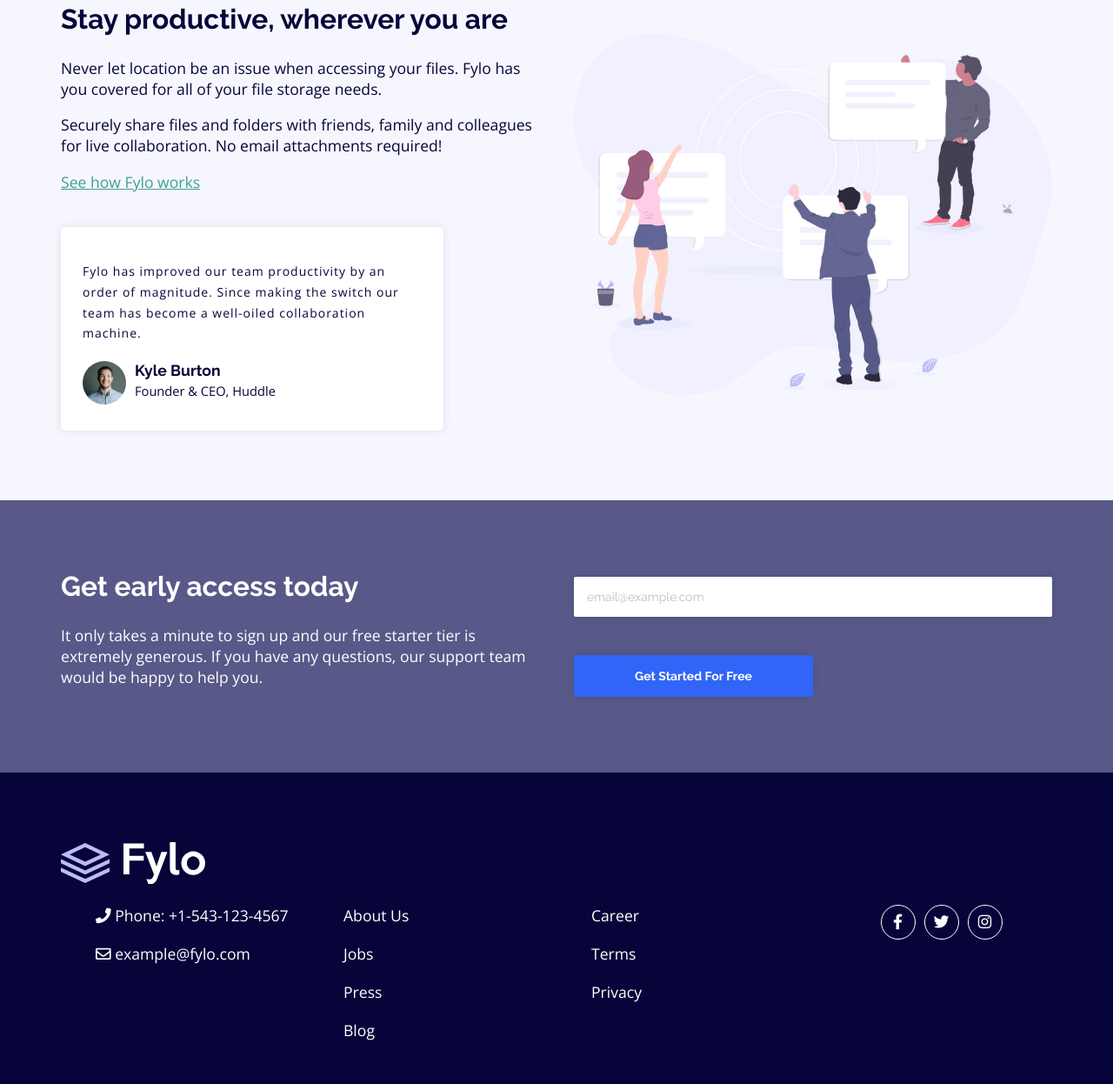
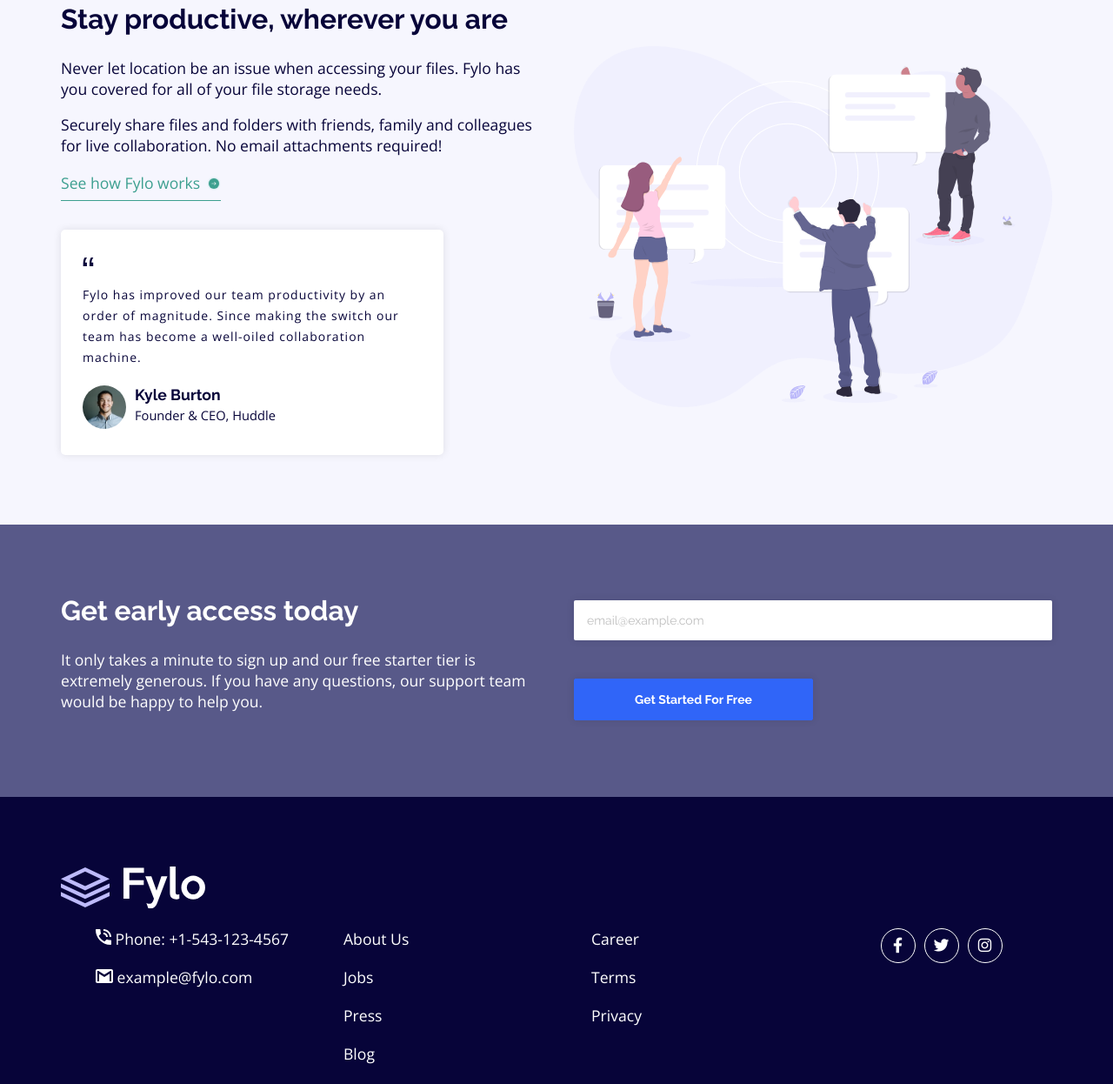
Before and after one commit to Gabrielle3101/fylo-landing-page-fm, a plain HTML site: page index.html in a window 1280 px wide. Shown: the part 769-2015 px from the top of the page at 87% size. Drawn offline with nearby package versions, Linux system fonts and the light colour scheme; files whose address does not match are found by name.

Commit message:
fylo landing

```diff
--- a/index.html
+++ b/index.html
@@ -61,8 +61,9 @@
             Securely share files and folders with friends, family and colleagues for
             live collaboration. No email attachments required!
           </p>
-          <a href="#">See how Fylo works</a>
+          <a href="" class="productive-info__link">See how Fylo works</a>
           <div class="testimonial-box">
+            <img src="/fylo-landing-page-with-two-column-layout-master/images/icon-quotes.svg" alt="">
             <p>
               Fylo has improved our team productivity by an order of magnitude. Since
               making the switch our team has become a well-oiled collaboration machine.
@@ -115,10 +116,10 @@
       <div class="flex align-start">
         <ul>
           <li>
-            <i class="fas fa-phone"></i> Phone: +1-543-123-4567
+            <img src="/fylo-landing-page-with-two-column-layout-master/images/icon-phone.svg" alt="">  Phone: +1-543-123-4567
           </li>
           <li>
-            <i class="far fa-envelope"></i> example@fylo.com
+            <img src="/fylo-landing-page-with-two-column-layout-master/images/icon-email.svg" alt="">  example@fylo.com
           </li>
         </ul>
         <ul>
--- a/style.css
+++ b/style.css
@@ -191,6 +191,21 @@
 	width: 50%;
 }
 
+.productive-info__link {
+    color: hsl(170, 45%, 43%);
+    text-decoration: none;
+    border-bottom: 1px solid hsl(170, 45%, 43%);
+    padding: 0.5rem 0;
+    vertical-align: middle;
+}
+
+.productive-info__link::after {
+    content: url(/fylo-landing-page-with-two-column-layout-master/images/icon-arrow.svg);
+    vertical-align: middle;
+    padding-left: 8px;
+    padding-top: 4px;
+}
+
 /* Footer styling */
 footer {
 	background-color: hsl(243, 87%, 12%);
```
